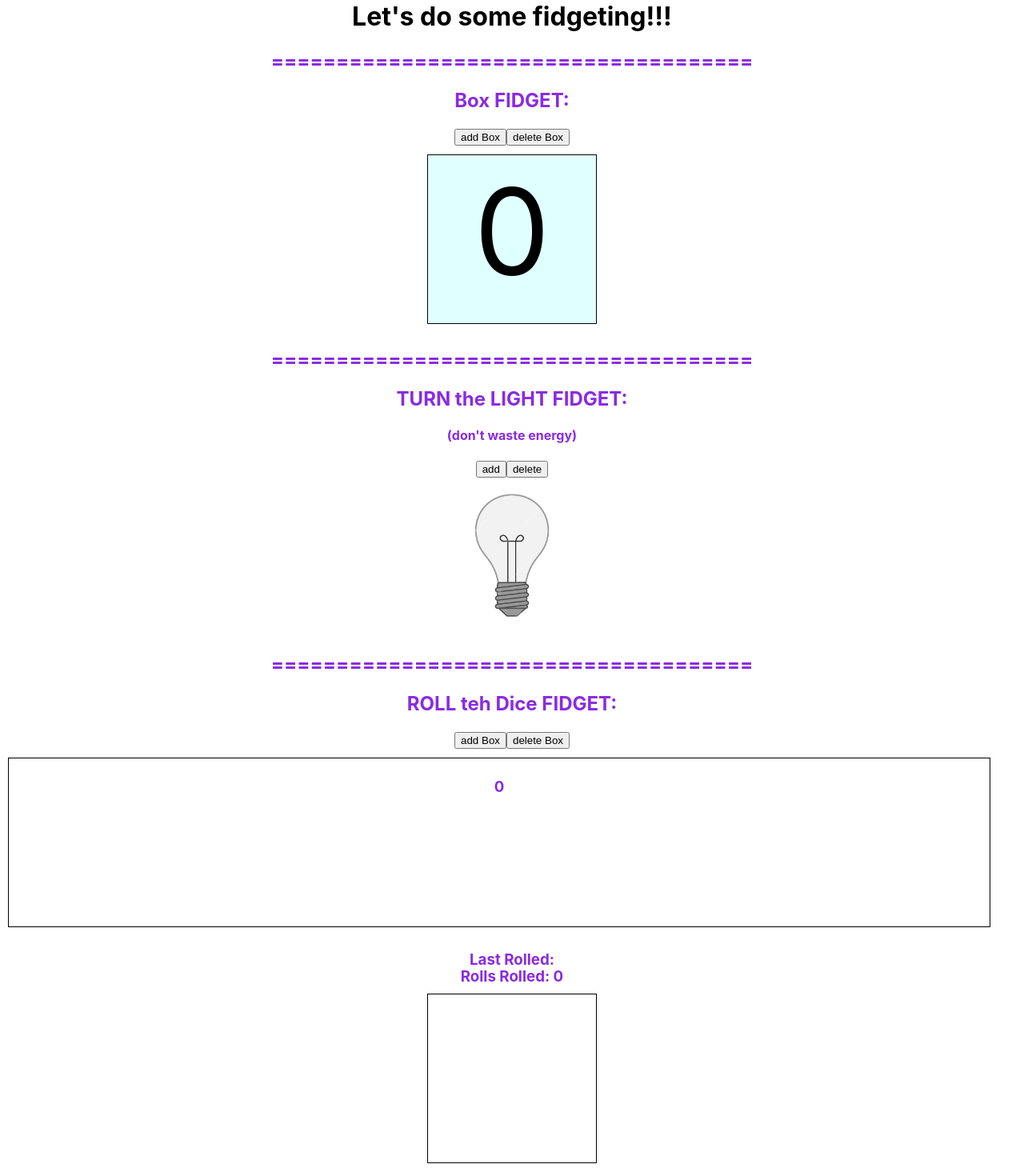
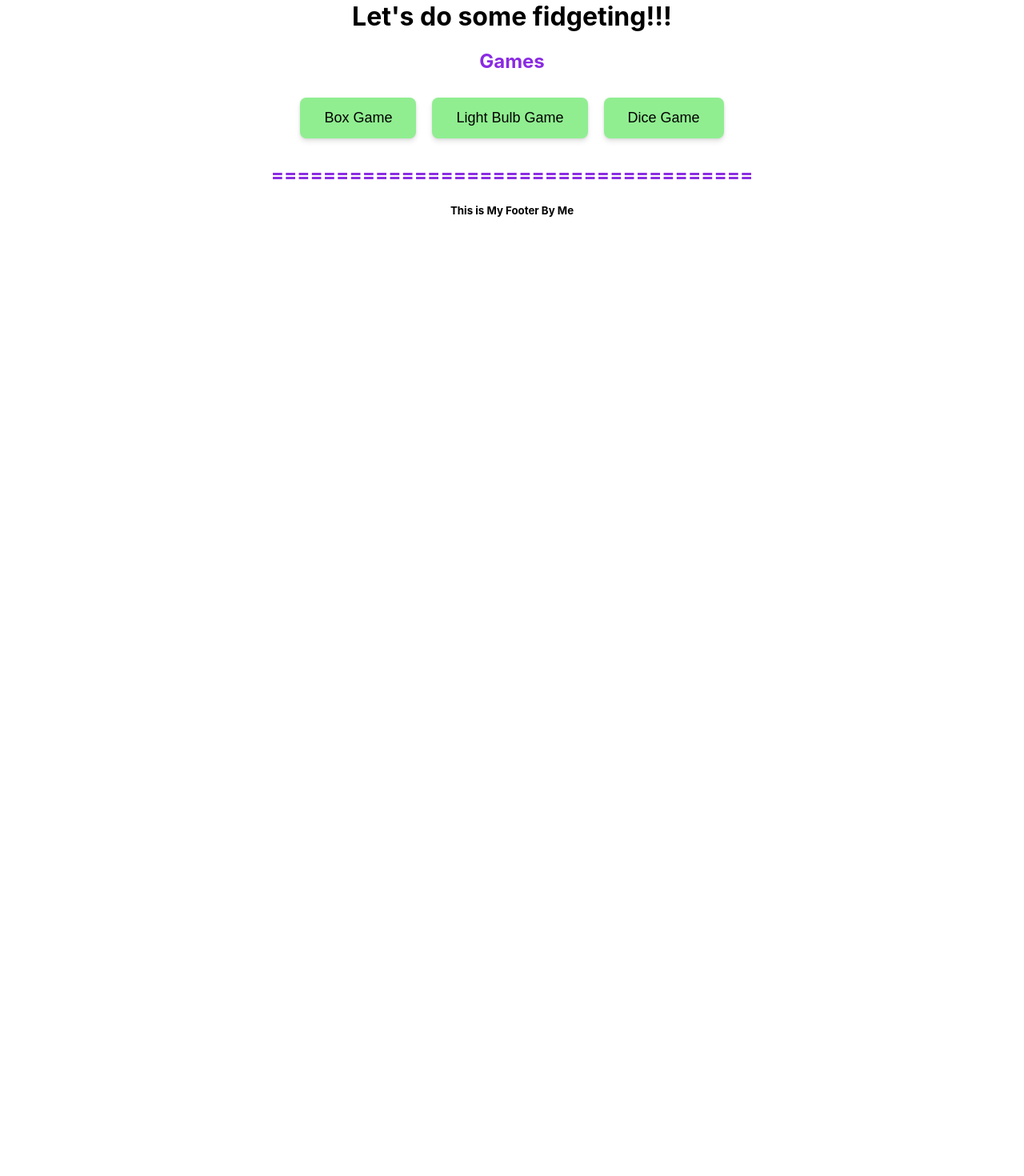
Before and after one commit to LearnProjects89/color-box, a React (Create React App) app: page / in a window 1280 px wide. Shown: the part 20-1490 px from the top of the page at 80% size. After the commit the page ends 800 px from the top, so only its background shows below. Built offline with nearby package versions, Linux system fonts and the light colour scheme.

Commit message:
all is well

```diff
--- a/src/App.css
+++ b/src/App.css
@@ -29,6 +29,7 @@
   align-items: center;
   padding: 1px;
 
+
 }
 
 h2, h3, h4 {
@@ -50,13 +51,14 @@ h2, h3, h4 {
   flex-wrap: wrap;
   justify-content: center;
   align-items: center;
-  width: 95%;
+
+  width: 15%;
   border: 1px solid black;
-  height: 200px;
+  height: 50px;
   padding: 5px;
   text-align: center;
-  margin: 10px;
-  display: inline-block;
+  /* margin: 10px; */
+  /* display: inline-block; */
 }
 
 .lastRoll {
@@ -67,3 +69,45 @@ h2, h3, h4 {
   display: block;
   margin-bottom: -20px; /* Adjust spacing between elements */
 }
+
+.buttonSuper {
+  display: flex;
+  flex-wrap: wrap;
+  justify-content: center;
+  align-items: center;
+  padding: 1px;
+}
+
+.buttonSuper button {
+  padding: 15px 30px;
+  margin: 10px;
+  font-size: 18px;
+  border: none;
+  border-radius: 8px;
+  cursor: pointer;
+  box-shadow: 0 4px 6px rgba(0, 0, 0, 0.1), 0 1px 3px rgba(0, 0, 0, 0.08);
+  background-color: lightgreen;
+}
+
+.buttonSuper button:hover {
+  opacity: 0.9;
+  transform: translateY(-1px);
+  box-shadow: 0 6px 10px rgba(0, 0, 0, 0.15), 0 2px 6px rgba(0, 0, 0, 0.12);
+}
+
+.button button.add {
+  background-color: #3498db;
+  color: white;
+}
+
+.button button.delete {
+  background-color: #e74c3c;
+  color: white;
+}
+
+/* Hover effect */
+.button button:hover {
+  opacity: 0.9;
+  transform: translateY(-1px);
+  box-shadow: 0 6px 10px rgba(0, 0, 0, 0.15), 0 2px 6px rgba(0, 0, 0, 0.12);
+}
--- a/src/App.js
+++ b/src/App.js
@@ -7,74 +7,123 @@ import Box from "./components/Box";
 import Dice from "./components/Dice";
 
 const App = () => {
-  const [boxPlus, setBoxPlus] = useState([<Box />])
+  const initialBoxState = [<Box />];
+  const initialLightBulbState = [<LightBulb />];
+  const initialDiceState = [<Dice />];
+  const initialRolledNumbersState = [];
+
+  const [boxPlus, setBoxPlus] = useState(initialBoxState)
   const [boxMinus, setBoxMinus] = useState([])
 
-  const [addLightBulb, setAddLightBulb] = useState([<LightBulb />]);
-  const [deleteLightBulb, setdeleteLightBulb] = useState([]);
+  const [addLightBulb, setAddLightBulb] = useState(initialLightBulbState);
 
-  const [dicePlus, setDicePlus] = useState([<Dice />])
+  const [dicePlus, setDicePlus] = useState(initialDiceState)
   const [dicexMinus, setDiceMinus] = useState([])
-  const [count, setCount] = useState(0)
+  const [rolledNumbers, setRolledNumbers] = useState(initialRolledNumbersState);
+
+  const [gameToShow, setGameToShow] = useState(null);
 
   const addBox = () => { setBoxPlus([...boxPlus, <Box />]) }
   const deleteBox = () => { setBoxMinus( boxPlus.pop() ) }
+  const showBoxGame = () => { setGameToShow("box"); };
+  const resetBoxGame = () => { setBoxPlus([]); setBoxMinus([]); };
 
   const addOneLightBulb = () => { setAddLightBulb([...addLightBulb, <LightBulb />]) };
   const deleteOneLightBulb = () => { setBoxMinus (addLightBulb.pop()) };
+  const showLightBulbGame = () => { setGameToShow("lightBulb"); };
+  const resetLightBulbGame = () => { setAddLightBulb(initialLightBulbState); };
 
   const addDice = () => { setDicePlus([...dicePlus, <Dice />]) }
   const deleteDice = () => { setDiceMinus( dicePlus.pop() ) }
-  const changeCount = () => {
-    setCount(count + 1)
-}
+  const showDiceGame = () => { setGameToShow("dice"); };
+  const updateRolledNumbers = (rolledNum) => { setRolledNumbers([...rolledNumbers, rolledNum]); };
+  const getTotalRolledSum = () => { return rolledNumbers.reduce((acc, curr) => acc + curr, 0); };
+  const resetDiceGame = () => { setDicePlus([]); setDiceMinus([]); setRolledNumbers([]); };
+
 
   return (
     <>
       <h1><Header /></h1>
-      <h2>=====================================</h2>
+        <h2>Games</h2>
+
+          <div className="buttonSuper">
+            <button onClick={showBoxGame}>Box Game</button>
+            <button onClick={showLightBulbGame}>Light Bulb Game</button>
+            <button onClick={showDiceGame}>Dice Game</button>
+          </div>
+
+
+      {/* <h2>=====================================</h2> */}
+      {gameToShow === "box" && (
+        <>
           <h2>Box FIDGET:</h2>
           <div className="button">
             <button onClick={addBox} >add Box</button>
             <button onClick={deleteBox} >delete Box</button>
+            <button onClick={resetBoxGame}>Reset Box Game</button>
           </div>
           <div className="container">
             {boxPlus}
           </div>
-
-      <h2>=====================================</h2>
+        </>
+      )}
+      {/* <h2>=====================================</h2> */}
+      {gameToShow === "lightBulb" && (
+        <>
           <h2>TURN the LIGHT FIDGET:</h2>
           <h4>(don't waste energy)</h4>
           <div className="button">
               <button onClick={addOneLightBulb} >add </button>
               <button onClick={deleteOneLightBulb} >delete </button>
+              <button onClick={resetLightBulbGame}>Reset Light Bulb Game</button>
           </div>
           <div className="container">
             {addLightBulb}
           </div>
-      <h2>=====================================</h2>
+        </>
+      )}
+
+      {/* <h2>=====================================</h2> */}
+      {gameToShow === "dice" && (
+        <>
           <h2>ROLL teh Dice FIDGET:</h2>
-
           <div className="button">
             <button onClick={addDice} >add Box</button>
             <button onClick={deleteDice} >delete Box</button>
-      </div>
-
-      <div className="diceBox">
-        <h3>{count}</h3>
+            <button onClick={resetDiceGame}>Reset Dice Game</button>
           </div>
 
           <div className="container">
-        {dicePlus}
+            {dicePlus.map((dice, index) => (
+              <Dice
+                key={index}
+                // onCountChange={(count) => updateCountAndTotalRolls(count)}
+                onRolledNumberChange={(rolledNum) => updateRolledNumbers(rolledNum)}
+              />
+            ))}
           </div>
-      {/* <h2><Dice /></h2> */}
+
+          <div className="container">
+            <h3>Sum of Rolled Numbers: {getTotalRolledSum()}</h3>
+          </div>
+
+          <div className="container">
+            {rolledNumbers.map((number, index) => (
+
+              <p key={index}>
+                <h4>{index + 1}|</h4>
+                |{number}|
+              </p>
+            ))}
+            </div>
+
+        </>
+      )}
 
 
 
 
-
-
-
+<h2>=====================================</h2>
       <h5><Footer /></h5>
     </>
   )
--- a/src/components/Dice.js
+++ b/src/components/Dice.js
@@ -1,4 +1,4 @@
-import React, {useState} from "react"
+import React, {useState, useEffect } from "react"
 import "../App.css"
 import one from '../assets/Dice01.jpg'
 import two from '../assets/Dice02.jpg'
@@ -7,7 +7,7 @@ import four from '../assets/Dice04.jpg'
 import five from '../assets/Dice05.jpg'
 import six from '../assets/Dice06.jpg'
 
-const Dice = () => {
+const Dice = ({ onRolledNumberChange }) => {
 
     const [diceRoll, setDiceRoll] = useState(null)
     const [rolledNumber, setRolledNumber] = useState(null);
@@ -16,11 +16,12 @@ const Dice = () => {
     const diceRollRoll = [one, two, three, four, five, six];
 
     const changeRoll = () => {
-        const randomeDiceRoll = Math.floor(Math.random()*diceRollRoll.length)
+        const randomDiceRoll = Math.floor(Math.random()*diceRollRoll.length)
 
-        setDiceRoll(diceRollRoll[randomeDiceRoll])
-        setRolledNumber(randomeDiceRoll + 1);
+        setDiceRoll(diceRollRoll[randomDiceRoll])
+        setRolledNumber(randomDiceRoll + 1);
         setCount(count + 1)
+        onRolledNumberChange(randomDiceRoll + 1);
     }
 
   return (
```
Lines whose indentation alone changed are shown as unchanged.
